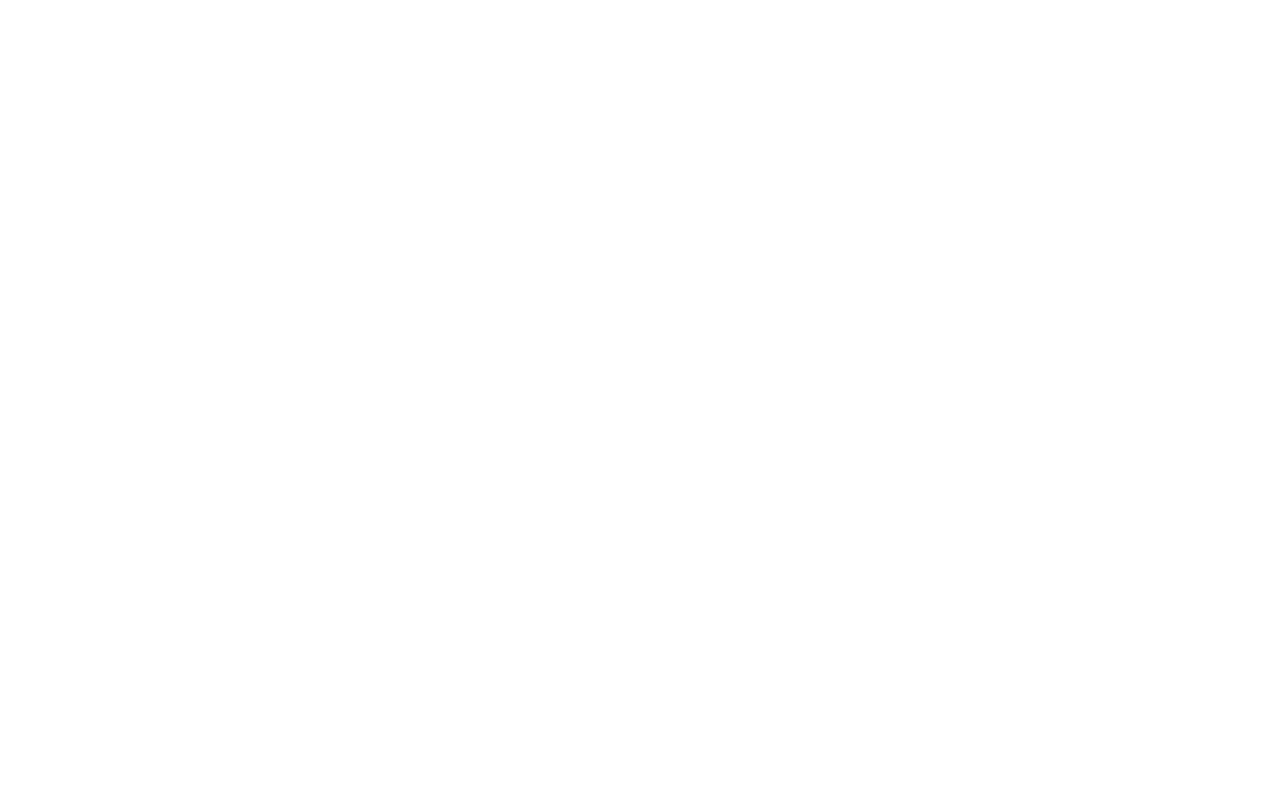
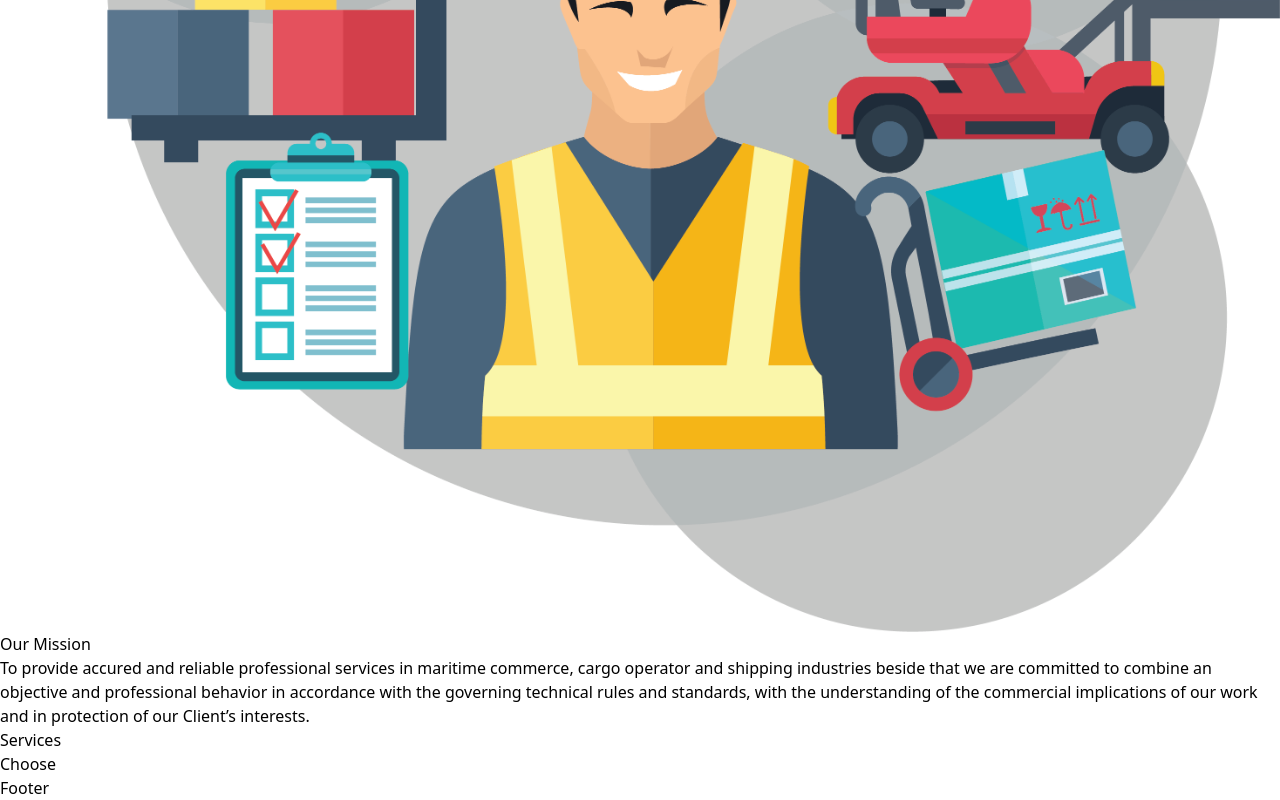
Before and after one commit to hanura13/ViteReactJS, a React (Vite) app: page / in a window 1280 px wide. Shown: the part 2406-3206 px from the top of the page. Before the commit the page ends 1912 px from the top, so only its background shows below. Built offline with nearby package versions, Linux system fonts and the light colour scheme.

Commit message:
Add Image Mission

```diff
--- a/src/assets/index.js
+++ b/src/assets/index.js
@@ -4,5 +4,6 @@
 import send from './Send.svg'
 import shield from './Shield.svg'
 import star from './Star.svg'
+import mission from './mission.png'
 
-export {logo, menu, close, send, shield, star}
+export {logo, menu, close, send, shield, star, mission}
--- a/src/components/Mission.jsx
+++ b/src/components/Mission.jsx
@@ -1,9 +1,20 @@
-import React from 'react'
+import { mission } from '../assets'
+import style, { layout } from '../style'
 
-const Mission = () => {
-    return (
-        <div>Mission</div>
-    )
-}
+const Mission = () => (
+    <section id='mission' className={layout.sectionReverse}>
+        <div className={layout.sectionImgReverse}>
+            <img alt='mission' src={mission} className='w-[100%] h-[100%] relative z-[5]' />
+        </div>
+
+        <div className={layout.sectionInfo}>
+            <h2 className={style.heading2}>Our Mission</h2>
+            <p className={`${style.paragraph} max-w-[470px] mt-5`}>To provide accured and reliable professional services in maritime commerce, cargo operator and shipping
+                industries beside that we are committed to combine an objective and professional behavior in accordance
+                with the governing technical rules and standards, with the understanding of the commercial implications
+                of our work and in protection of our Client’s interests.</p>
+        </div>
+    </section>
+)
 
 export default Mission
```
Also changed, not shown: src/assets/mission.png (added).
